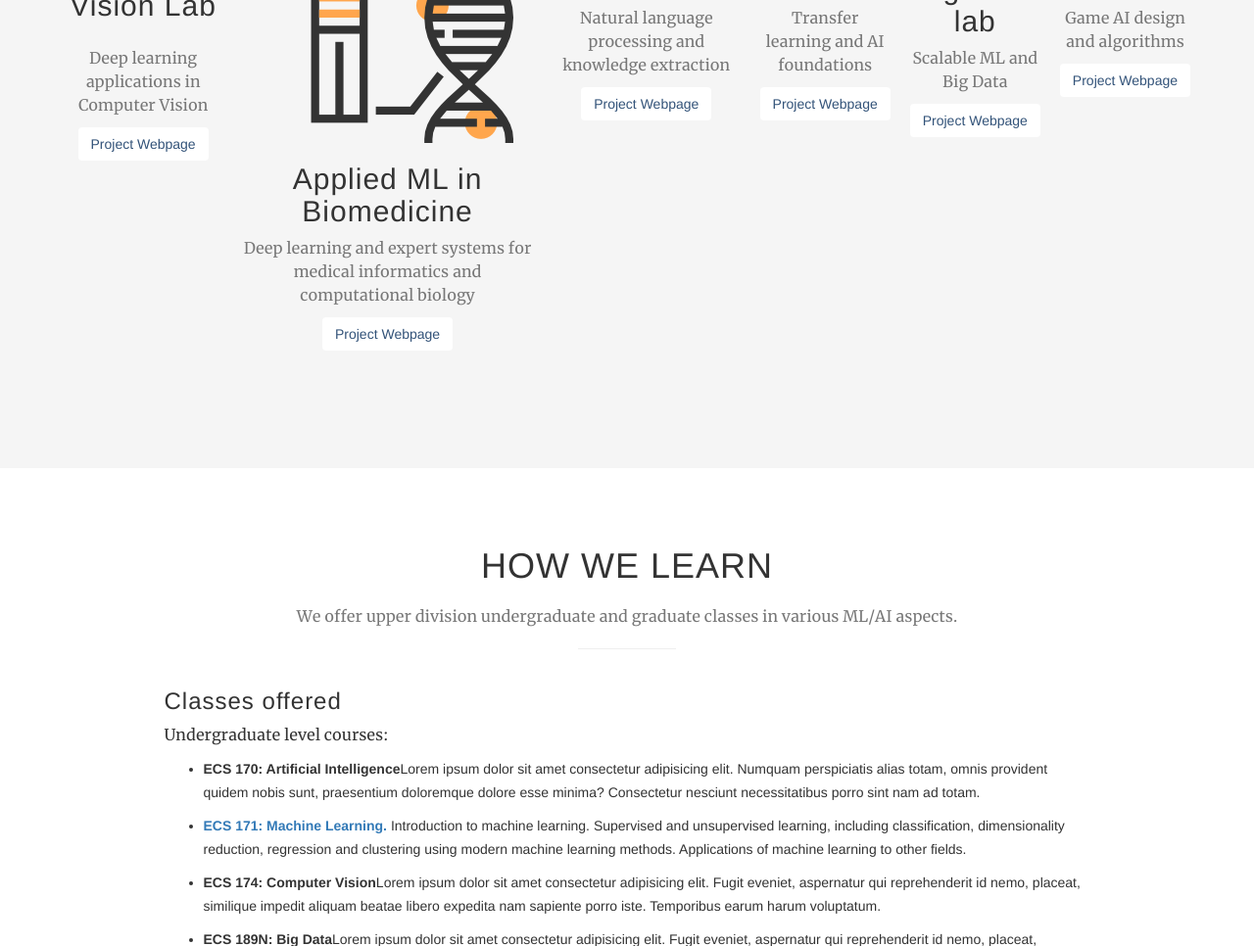
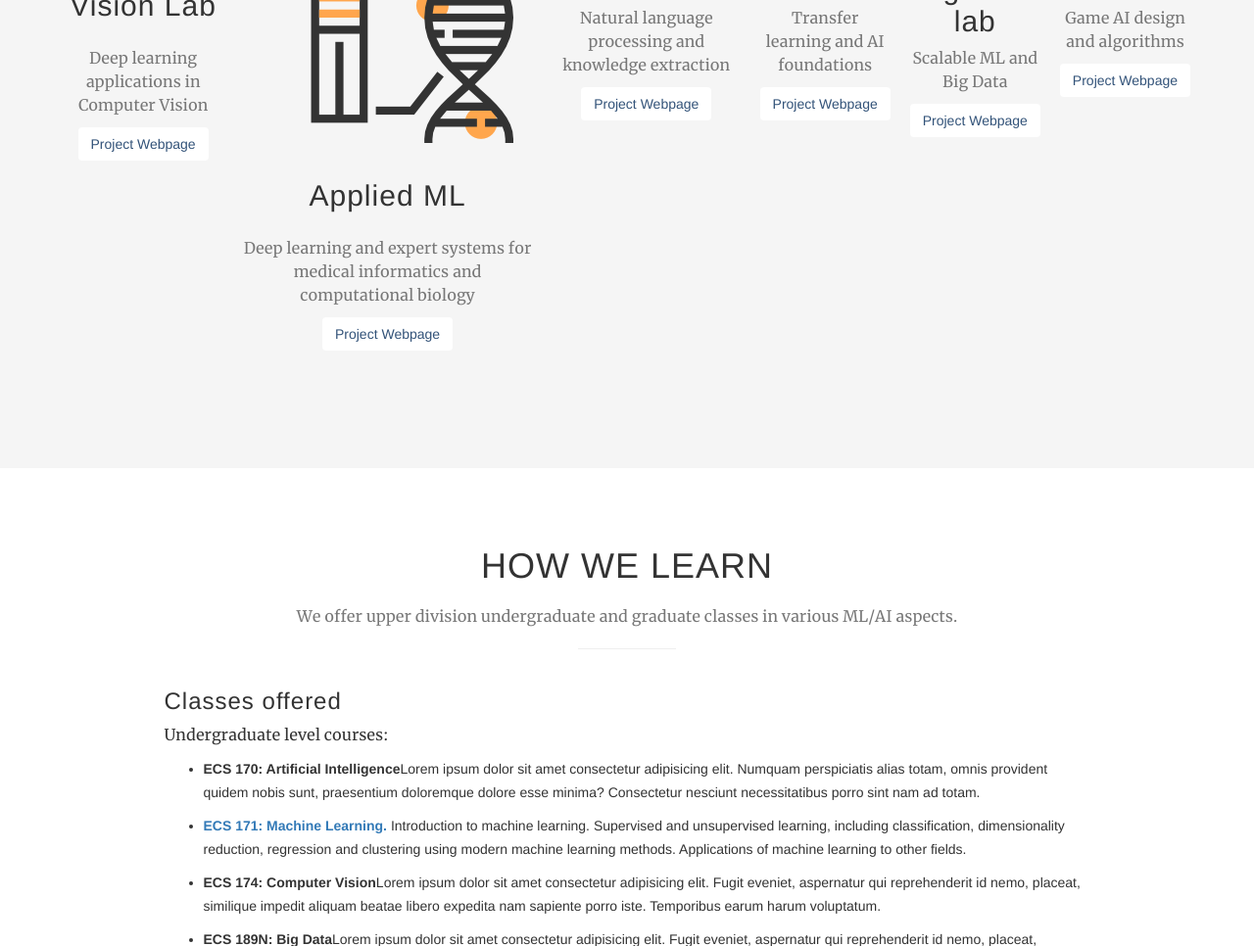
Before and after one commit to it2003/UCD-ML, a website with bundled scripts: page index.html in a window 1280 px wide. Shown: the part 3794-4760 px from the top of the page at 98% size. Built offline with nearby package versions, Linux system fonts and the light colour scheme; files whose address does not match are found by name.

Commit message:
Update index.html

```diff
--- a/index.html
+++ b/index.html
@@ -364,7 +364,7 @@
 
                     <div class="area-item">
                         <img src="images/what_we_do/DNA.png" alt="Applied ML lab">
-                        <h2>Applied ML in Biomedicine</h2>
+                        <h2>Applied ML</h2>
                         <p class="text-muted">Deep learning and expert systems for medical informatics and computational biology</p>
                         <a class="btn btn-area" href="http://www.cs.ucdavis.edu/~iliast">Project Webpage</a>
                     </div>
```
